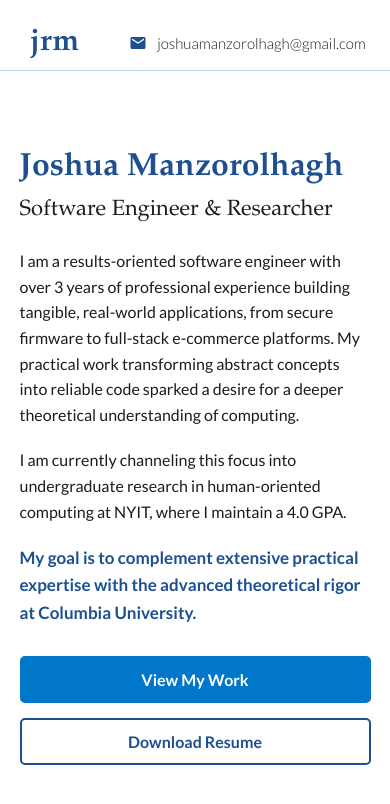
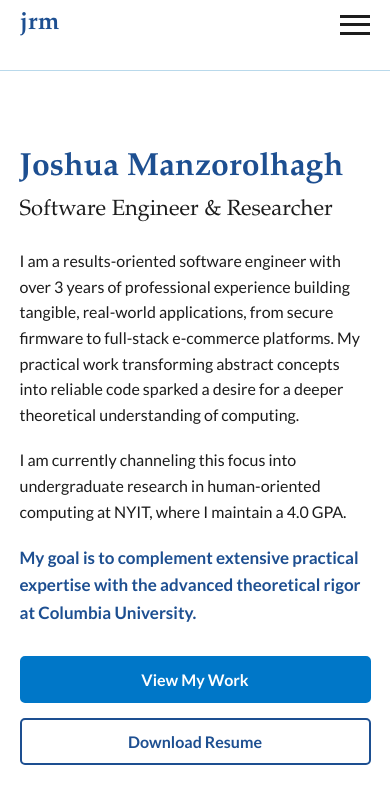
Before and after one commit to jmanzorolhagh/jmanzorolhagh.github.io, a React (Create React App) app: page / in a window 390 px wide. Shown: the top 804 px of the page. Built offline with nearby package versions, Linux system fonts and the light colour scheme; a web font is replaced by a local one.

Commit message:
mobile version of the topbar

```diff
--- a/src/components/topbar/topbar.scss
+++ b/src/components/topbar/topbar.scss
@@ -83,4 +83,20 @@
             color: $columbia-white;
         }
     }
+
+    // --- NEW MEDIA QUERY ---
+    @media (max-width: 768px) {
+        .wrapper {
+            padding: 10px 20px; // Tighter padding
+
+            .left {
+                .itemContainer {
+                    display: none; // Hides the text links
+                }
+                .logo {
+                    font-size: 24px; // Slightly smaller logo
+                }
+            }
+        }
+    }
 }
```
